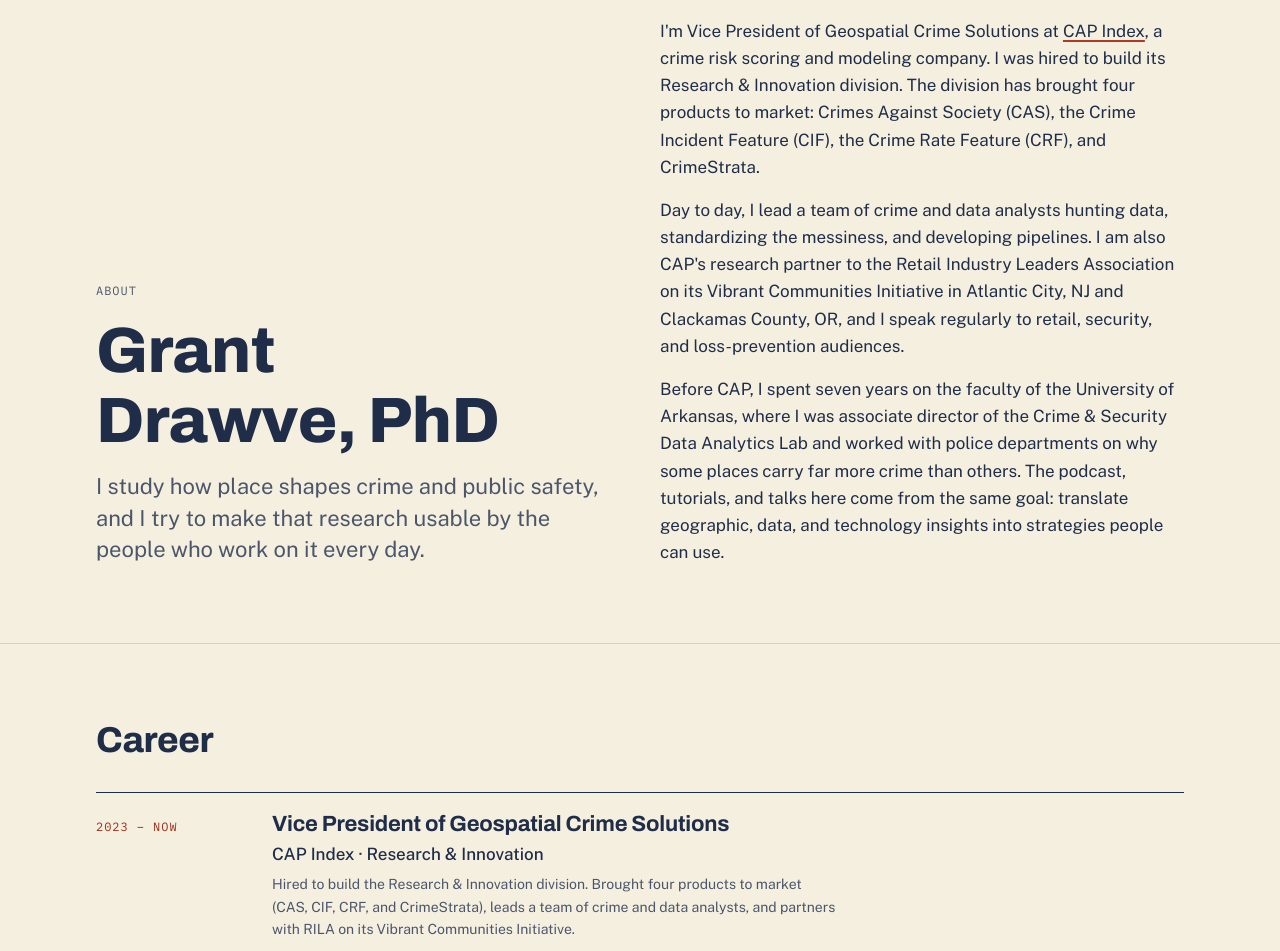
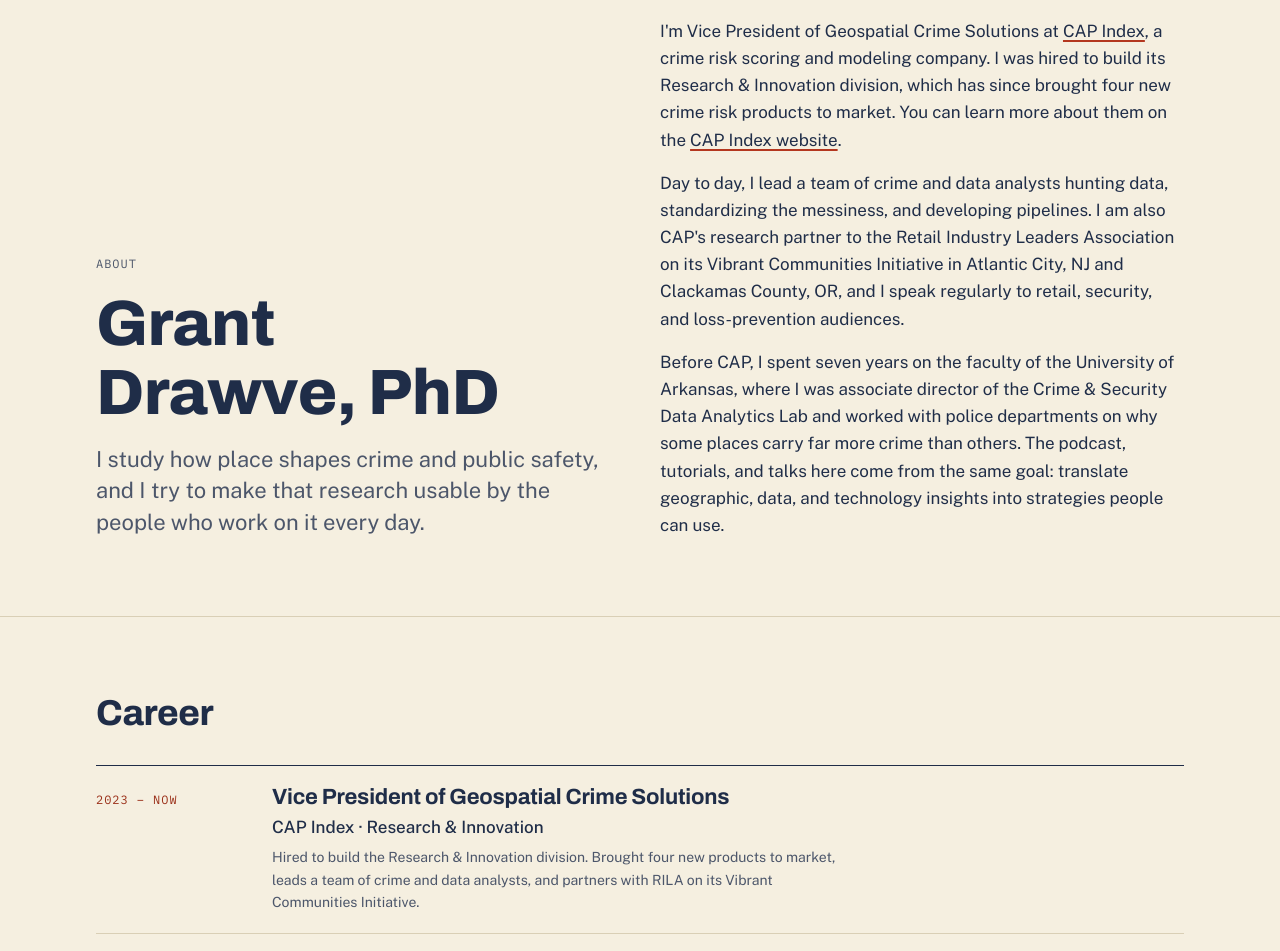
Before and after one commit to gdrawve/geographyofcrime, an Astro site: page /about in a window 1280 px wide. Shown: the part 120-1071 px from the top of the page. Built offline with nearby package versions, Linux system fonts and the light colour scheme; Astro itself is replaced by a stand-in of ours.

Commit message:
About: link to CAP Index instead of naming products
Co-Authored-By: Claude Opus 5.5 <noreply@anthropic.com>

```diff
--- a/src/pages/about.astro
+++ b/src/pages/about.astro
@@ -9,7 +9,7 @@ const career = [
     years: '2023 – now',
     role: 'Vice President of Geospatial Crime Solutions',
     org: 'CAP Index · Research & Innovation',
-    note: 'Hired to build the Research & Innovation division. Brought four products to market (CAS, CIF, CRF, and CrimeStrata), leads a team of crime and data analysts, and partners with RILA on its Vibrant Communities Initiative.',
+    note: 'Hired to build the Research & Innovation division. Brought four new products to market, leads a team of crime and data analysts, and partners with RILA on its Vibrant Communities Initiative.',
   },
   {
     years: '2016 – 2023',
@@ -63,8 +63,8 @@ const schema = {
         <p>
           I'm {person.jobTitle} at <a href={person.employer.url} target="_blank" rel="noopener">CAP Index</a>,
           a crime risk scoring and modeling company. I was hired to build its Research &amp; Innovation
-          division. The division has brought four products to market: Crimes Against Society (CAS), the
-          Crime Incident Feature (CIF), the Crime Rate Feature (CRF), and CrimeStrata.
+          division, which has since brought four new crime risk products to market. You can learn more
+          about them on the <a href={person.employer.url} target="_blank" rel="noopener">CAP Index website</a>.
         </p>
         <p>
           Day to day, I lead a team of crime and data analysts hunting data, standardizing the messiness,
```
